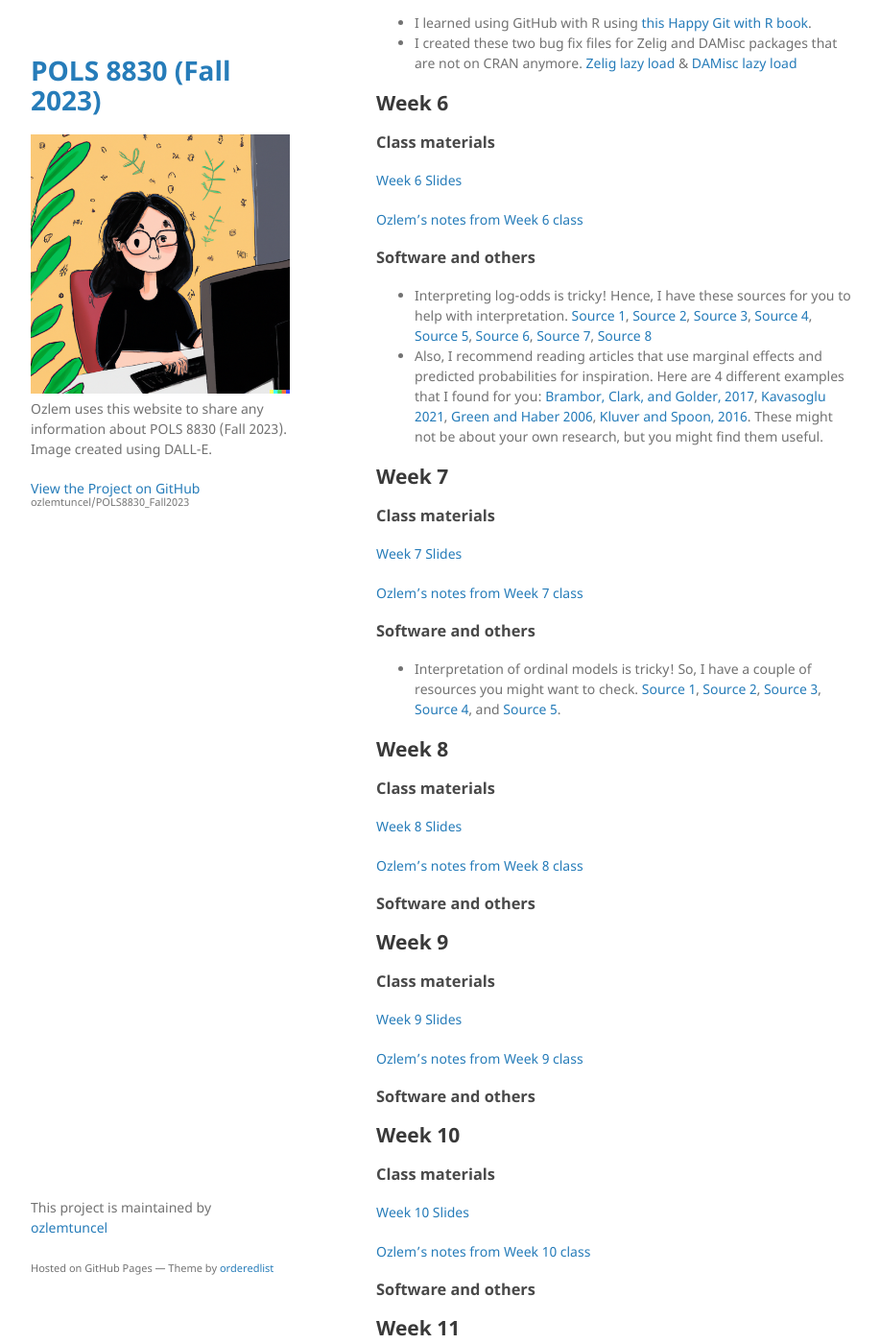
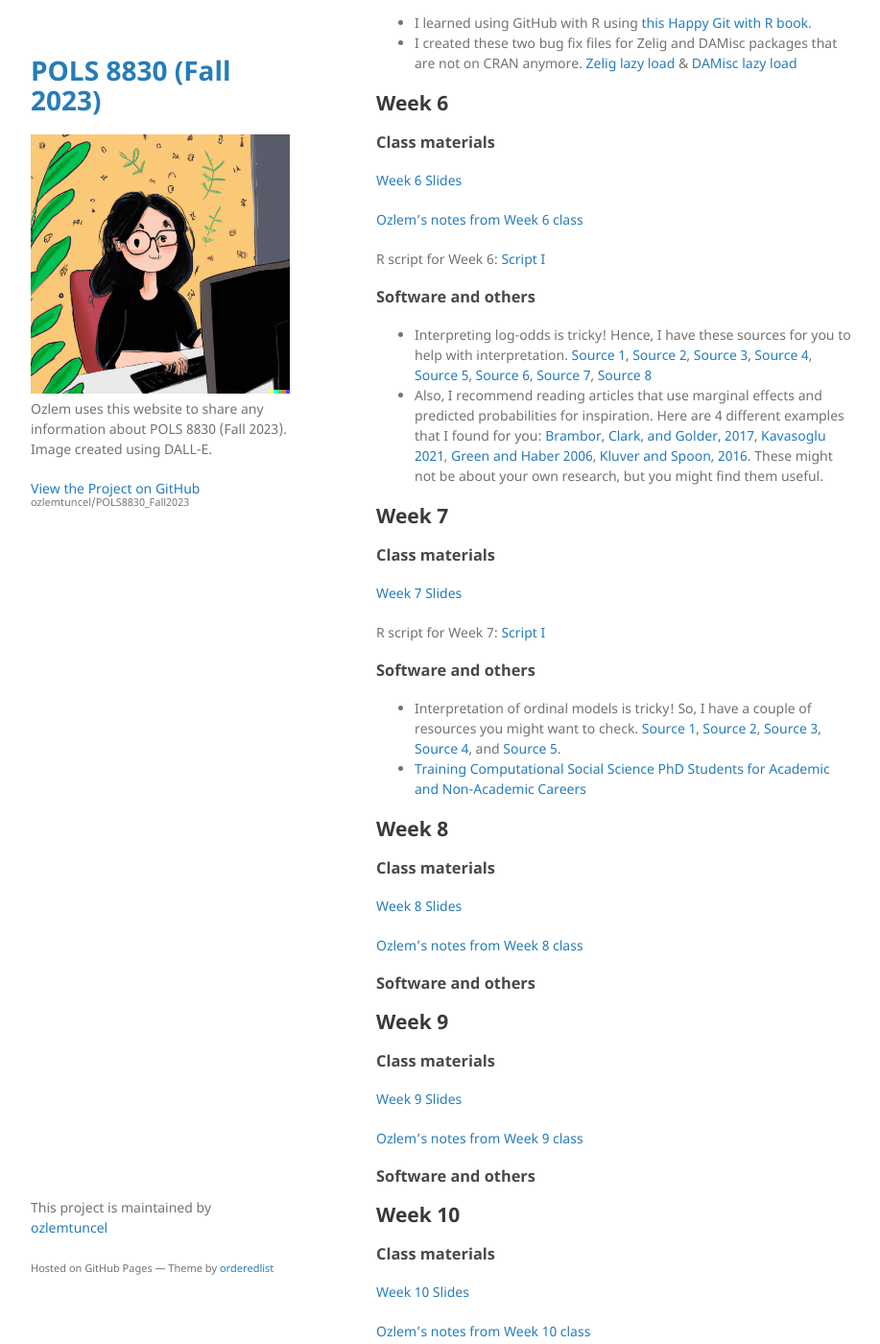
Before and after one commit to ozlemtuncel/POLS8830_Fall2023, a Jekyll site: the page built from index.md, in a window 1280 px wide and 1400 px high, scrolled down 2872 px. Shown: the whole window at 96% size, without its empty margins (178-1095 px from the left). Built offline with Jekyll 4.4.1, drawn with Linux system fonts in a browser that asks for light colours; our own code applies the rules of GitHub Pages for plain Markdown files.

Commit message:
Update index.md

```diff
--- a/index.md
+++ b/index.md
@@ -111,6 +111,8 @@ R scripts for Week 4: [Script I](docs/Week4_Logit_Probit_Models_tidy.R) & [Scrip
 
 [Ozlem's notes from Week 6 class](docs/week6.md)
 
+R script for Week 6: [Script I](docs/Week6_Graphs_and_Interactions_tidy_updated.R)
+
 ### Software and others
 - Interpreting log-odds is tricky! Hence, I have these sources for you to help with interpretation. [Source 1](https://clas.ucdenver.edu/marcelo-perraillon/sites/default/files/attached-files/perraillon_marginal_effects_lecture_lisbon.pdf), [Source 2](https://stats.oarc.ucla.edu/other/mult-pkg/faq/general/faq-how-do-i-interpret-odds-ratios-in-logistic-regression/), [Source 3](https://cran.r-project.org/web/packages/margins/vignettes/Introduction.html), [Source 4](https://cran.r-project.org/web/packages/margins/vignettes/TechnicalDetails.pdf), [Source 5](https://www.andrewheiss.com/blog/2022/05/20/marginalia/#what-about-marginal-things-in-statistics), [Source 6](https://www.princeton.edu/~otorres/Margins.pdf), [Source 7](https://strengejacke.github.io/ggeffects/articles/introduction_marginal_effects.html), [Source 8](https://ds4ps.org/PROG-EVAL-III/LogisticReg.html)
 - Also, I recommend reading articles that use marginal effects and predicted probabilities for inspiration. Here are 4 different examples that I found for you: [Brambor, Clark, and Golder, 2017](https://www.cambridge.org/core/journals/political-analysis/article/understanding-interaction-models-improving-empirical-analyses/9BA57B3720A303C61EBEC6DDFA40744B), [Kavasoglu 2021](https://www.tandfonline.com/doi/full/10.1080/13510347.2021.1994552), [Green and Haber 2006](https://journals.sagepub.com/doi/full/10.1177/1354068816655570), [Kluver and Spoon, 2016](https://journals.sagepub.com/doi/full/10.1177/1354068815627399?casa_token=yGoJjMB2nVAAAAAA%3ATmJLQV-jDdSrSh9Nogxu7zvYDEgifQM32HH5xD8wJS-rAunKWZsYlnI6bdQ_EjlbDDB8prmOWJM). These might not be about your own research, but you might find them useful.
@@ -118,12 +120,13 @@ R scripts for Week 4: [Script I](docs/Week4_Logit_Probit_Models_tidy.R) & [Scrip
 ## Week 7
 
 ### Class materials
-[Week 7 Slides](docs/)
+[Week 7 Slides](docs/07Ordinal.pdf)
 
-[Ozlem's notes from Week 7 class](docs/week7*.md)
+R script for Week 7: [Script I](docs/Week7_Ordinal_Models_tidy.R)
 
 ### Software and others
 - Interpretation of ordinal models is tricky! So, I have a couple of resources you might want to check. [Source 1](https://stats.oarc.ucla.edu/r/dae/ordinal-logistic-regression/), [Source 2](https://peopleanalytics-regression-book.org/gitbook/ord-reg.html#testing-the-proportional-odds-assumption), [Source 3](https://user2021.r-project.org/participation/technical_notes/t186/technote/), [Source 4](https://www.r-bloggers.com/2019/06/how-to-perform-ordinal-logistic-regression-in-r/), and [Source 5](https://www.bookdown.org/rwnahhas/RMPH/blr-ordinal.html).
+- [Training Computational Social Science PhD Students for Academic and Non-Academic Careers](https://www.cambridge.org/core/journals/ps-political-science-and-politics/article/training-computational-social-science-phd-students-for-academic-and-nonacademic-careers/1455690939833B9FFCAC664D4E412057?utm_source=hootsuite&utm_medium=twitter&utm_campaign=PSC_Sep23)
 
 ## Week 8
 
```
